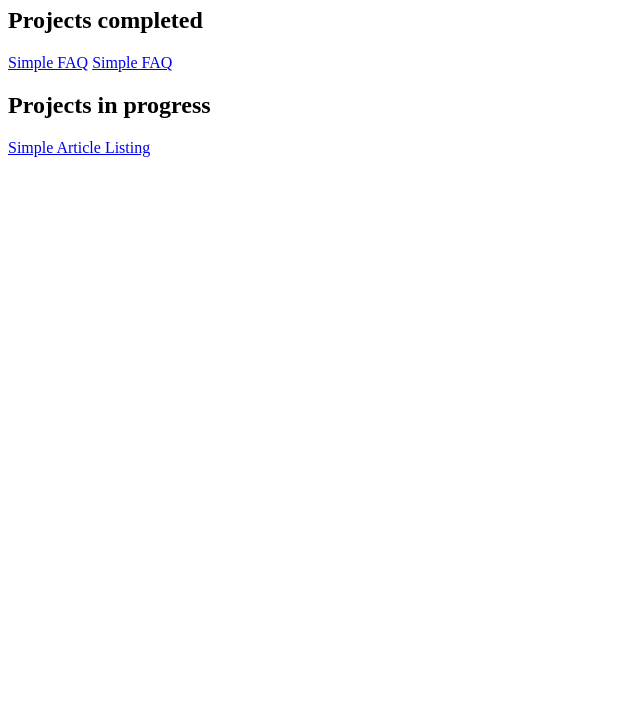
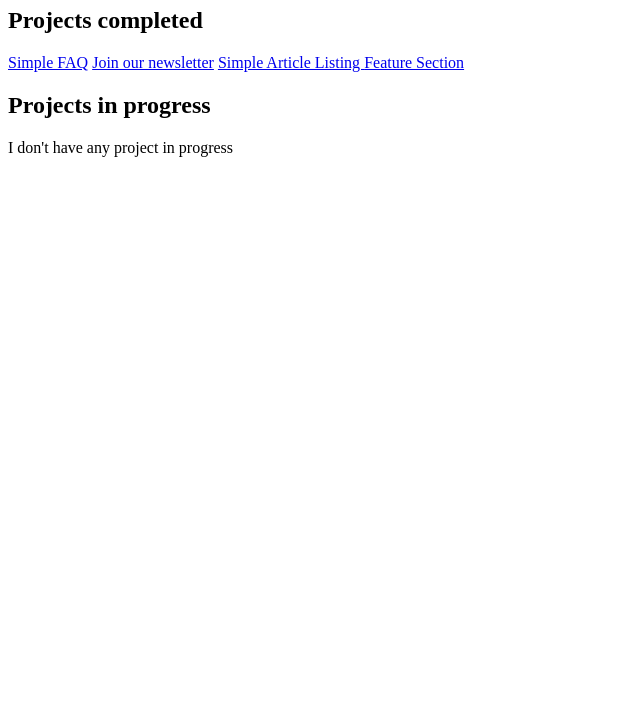
Before and after one commit to SantiagoEmanuel/devChallenges, a plain HTML site: page index.html in a window 1280 px wide. Shown: the part 73-800 px from the top of the page, without its empty margins (0-640 px from the left). Drawn offline with Linux system fonts and the light colour scheme.

Commit message:
Update dashboard, add new challenge

```diff
--- a/index.html
+++ b/index.html
@@ -14,15 +14,17 @@
         <h2>Projects completed</h2>
         <nav>
           <a href="/simple-faq/index.html">Simple FAQ</a>
-          <a href="/join-our-newsletter/index.html">Simple FAQ</a>
+          <a href="/join-our-newsletter/index.html">Join our newsletter</a>
+          <a href="/simple-article-listing/index.html">
+            Simple Article Listing
+          </a>
+          <a href="/feature-section/index.html">Feature Section</a>
         </nav>
       </section>
       <section>
         <h2>Projects in progress</h2>
         <nav>
-          <a href="/simple-article-listing/index.html">
-            Simple Article Listing
-          </a>
+          <p>I don't have any project in progress</p>
         </nav>
       </section>
     </main>
```
